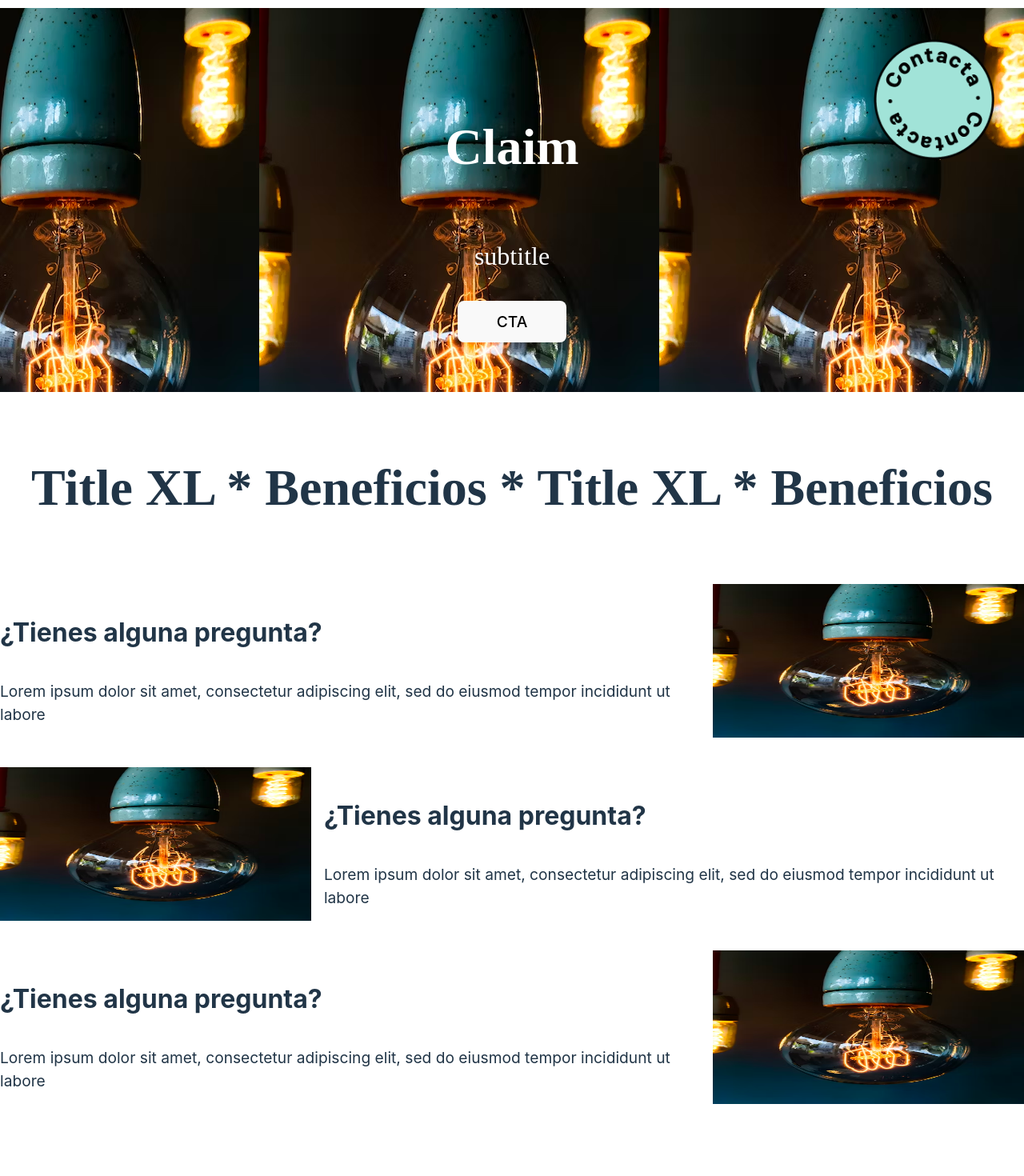
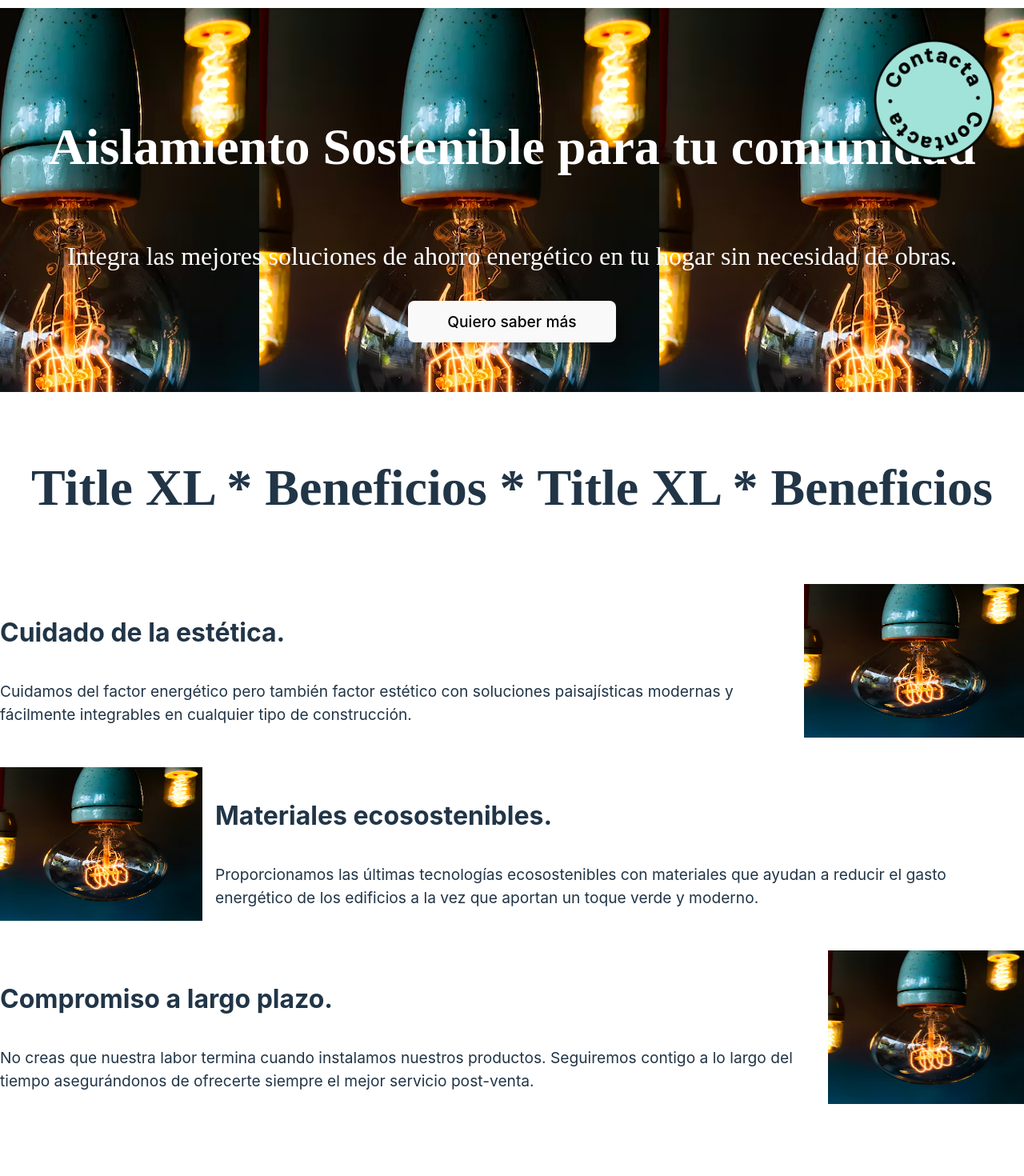
Before and after one commit to JorgeMonterde/desafio-tripulaciones-full-stack, a React (Vite) app in the folder client/: page / in a window 1280 px wide. Shown: the part 160-1630 px from the top of the page at 80% size. Built offline with nearby package versions, Linux system fonts and the light colour scheme.

Commit message:
add/Landing_page copies

```diff
--- a/client/src/components/pages/Landing/Landing.jsx
+++ b/client/src/components/pages/Landing/Landing.jsx
@@ -9,9 +9,9 @@ const Landing = () => {
       <Link to="/contact"><ContactBtn/></Link>
 
       <article className='claim_container'>
-        <p className='TitleXL'>Claim</p>
-        <p className='bodyXXLRegular'>subtitle</p>
-        <button className='claimCta_btn bodyXXLBold'>CTA</button>
+        <p className='TitleXL'>Aislamiento Sostenible para tu comunidad</p>
+        <p className='bodyXXLRegular'>Integra las mejores soluciones de ahorro energético en tu hogar sin necesidad de obras.</p>
+        <button className='claimCta_btn bodyXXLBold'>Quiero saber más</button>
       </article>
 
       <TextBand className="text_band" text="Title XL * Beneficios * Title XL * Beneficios" />
@@ -19,8 +19,8 @@ const Landing = () => {
       <section className='cards_container'>
         <article className='card_img_text'>
           <section className='case_content'>
-            <h1 className='TitleM'>¿Tienes alguna pregunta?</h1>
-            <p className='card_text'>Lorem ipsum dolor sit amet, consectetur adipiscing elit, sed do eiusmod tempor incididunt ut labore </p>
+            <h1 className='TitleM'>Cuidado de la estética.</h1>
+            <p className='card_text'> Cuidamos del factor energético pero también factor estético con soluciones paisajísticas modernas y fácilmente integrables en cualquier tipo de construcción.</p>
           </section>
           <img className='card_img' src='../../../../public/assets/energyImg.avif'  alt='Card background'/>
         </article>
@@ -28,15 +28,15 @@ const Landing = () => {
         <article className='card_img_text'>
           <img className='card_img' src='../../../../public/assets/energyImg.avif'  alt='Card background'/>
           <section className='case_content'>
-            <h1 className='TitleM'>¿Tienes alguna pregunta?</h1>
-            <p className='card_text'>Lorem ipsum dolor sit amet, consectetur adipiscing elit, sed do eiusmod tempor incididunt ut labore </p>
+            <h1 className='TitleM'>Materiales ecosostenibles. </h1>
+            <p className='card_text'> Proporcionamos las últimas tecnologías ecosostenibles con materiales que ayudan a reducir el gasto energético de los edificios a la vez que aportan un toque verde y moderno.</p>
           </section>
         </article>
 
         <article className='card_img_text'>
           <section className='case_content'>
-            <h1 className='TitleM'>¿Tienes alguna pregunta?</h1>
-            <p className='card_text'>Lorem ipsum dolor sit amet, consectetur adipiscing elit, sed do eiusmod tempor incididunt ut labore </p>
+            <h1 className='TitleM'>Compromiso a largo plazo.</h1>
+            <p className='card_text'>No creas que nuestra labor termina cuando instalamos nuestros productos. Seguiremos contigo a lo largo del tiempo asegurándonos de ofrecerte siempre el mejor servicio post-venta.</p>
           </section>
           <img className='card_img' src='../../../../public/assets/energyImg.avif'  alt='Card background'/>
         </article>
```
